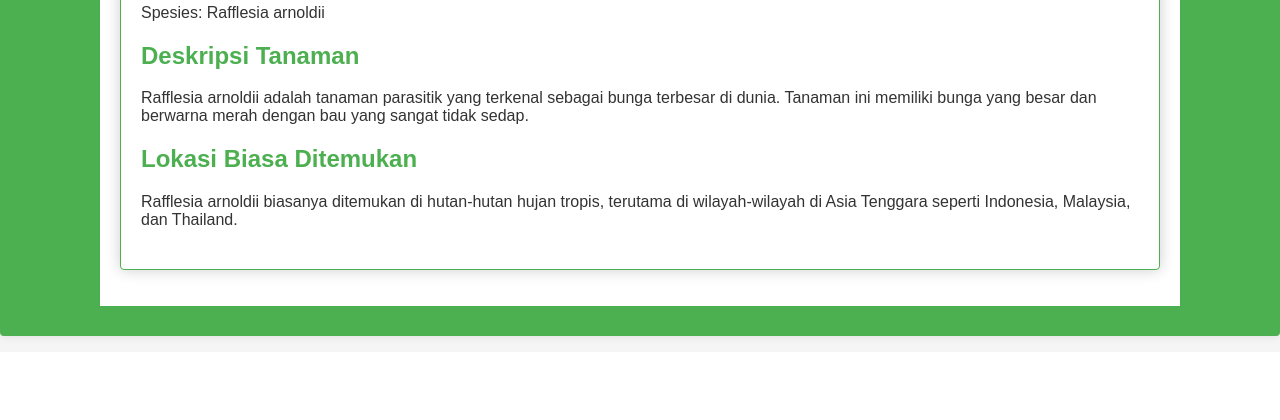
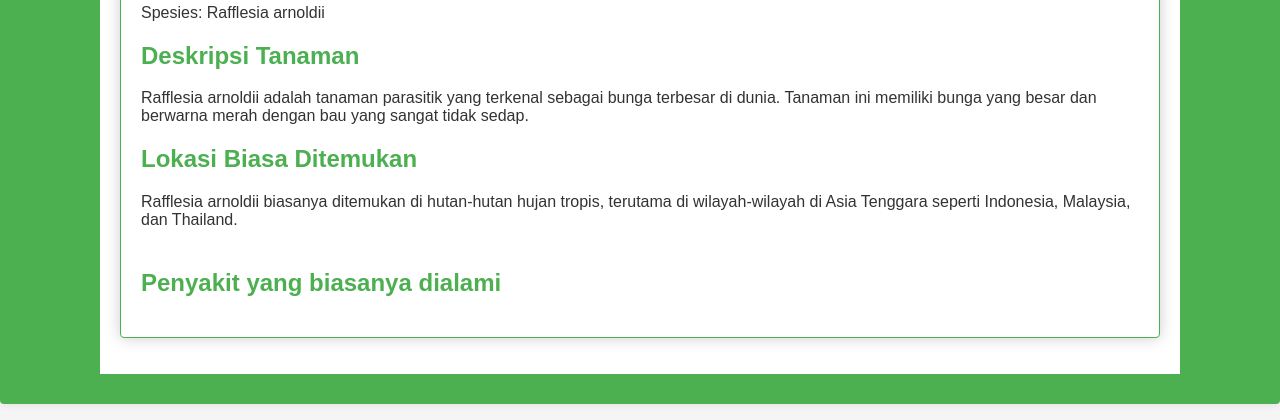
Before and after one commit to AldiAlfatih/Project_Web_Gemastik, a PHP site: page /detail_tanaman.html in a window 1280 px wide. Shown: the part 815-1235 px from the top of the page. Before the commit the page ends 1157 px from the top, so only its background shows below. Run offline with PHP 8.4, Linux system fonts and the light colour scheme.

Commit message:
kedua ke comit ku

```diff
--- a/detail_tanaman.html
+++ b/detail_tanaman.html
@@ -29,7 +29,8 @@
 
             <h2>Lokasi Biasa Ditemukan</h2>
             <p>Rafflesia arnoldii biasanya ditemukan di hutan-hutan hujan tropis, terutama di wilayah-wilayah di Asia Tenggara seperti Indonesia, Malaysia, dan Thailand.</p>
-                    </div>
+            </div>
+            <h2>Penyakit yang biasanya dialami</h2>
         </div>
     </div>
 
--- a/stylelogin.css
+++ b/stylelogin.css
@@ -12,6 +12,8 @@ font-family: 'Numans', sans-serif;
 height: 100%;
 align-content: center;
 }
+
+/* hshshsj */
 
 .card{
 height: 370px;
```
